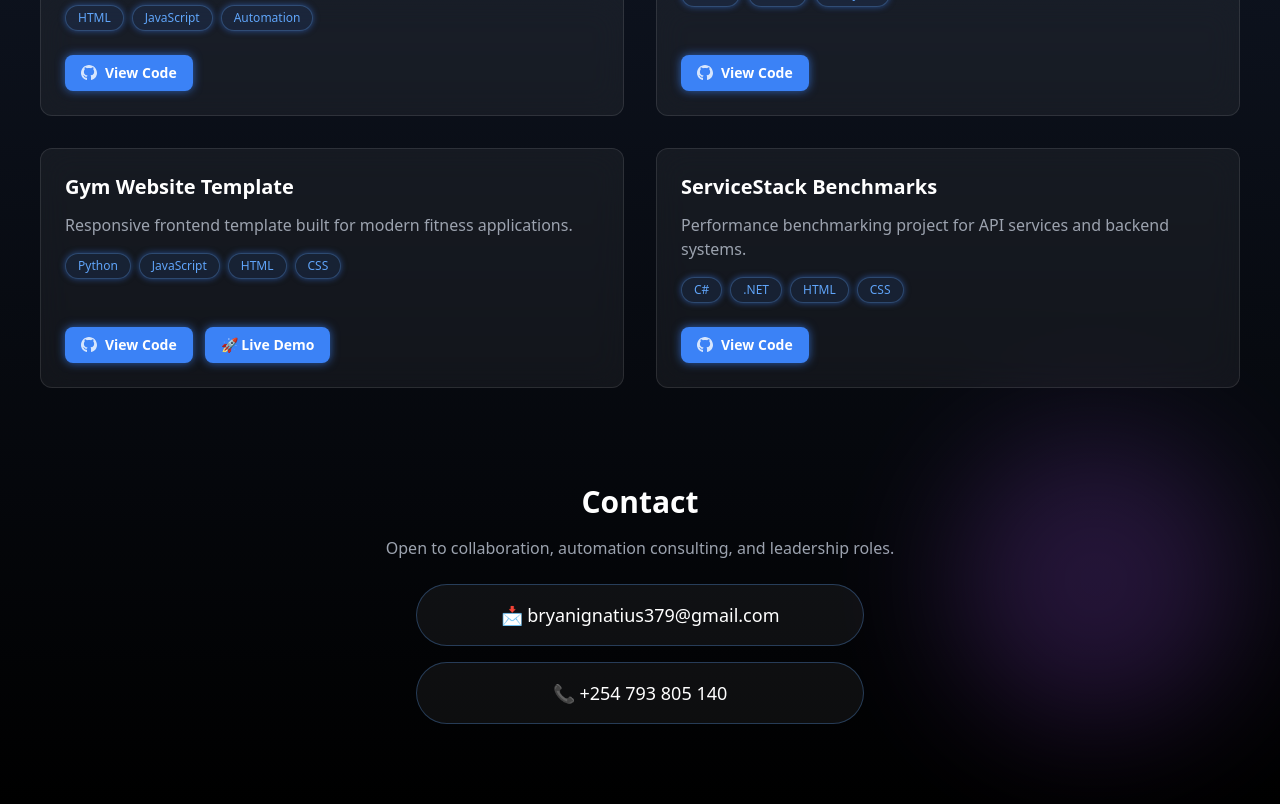
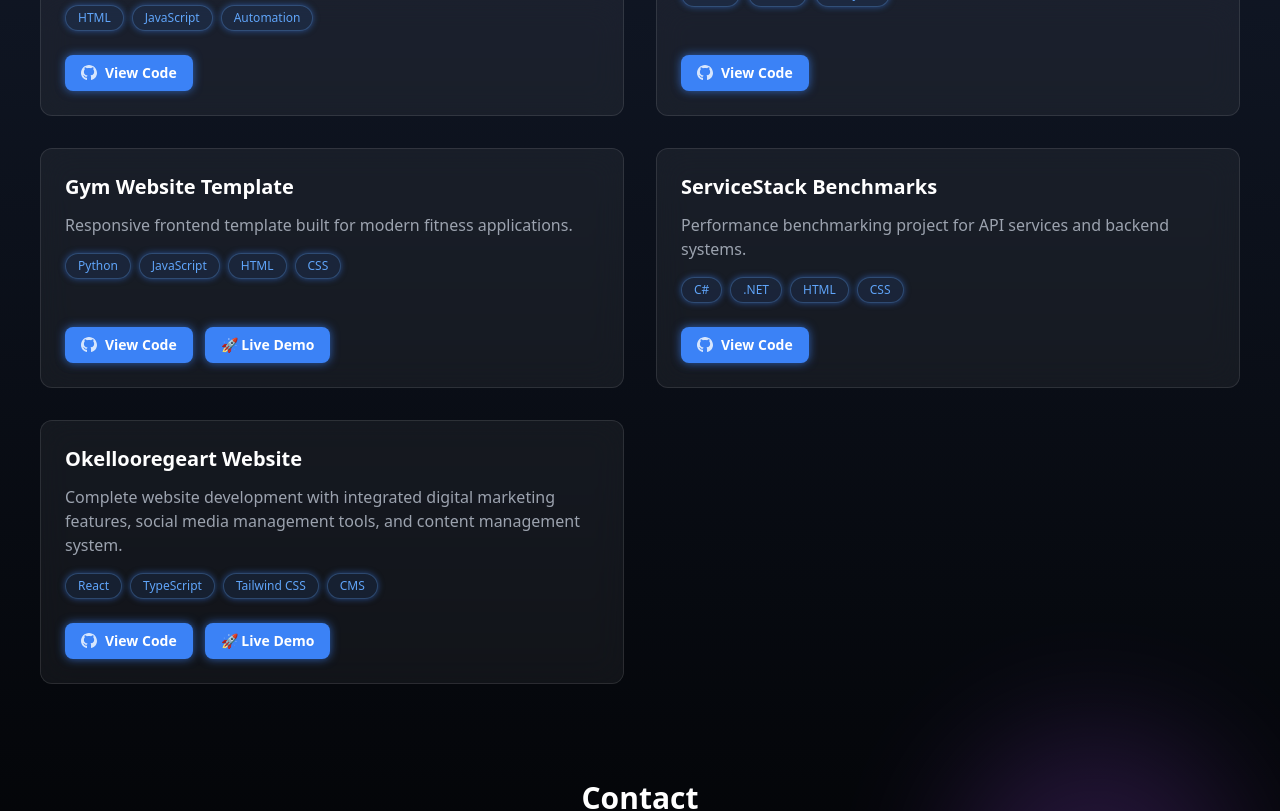
Before and after one commit to Rawal-Brian/briano.dev, a React (Vite) app: page / in a window 1280 px wide. Shown: the part 1387-2198 px from the top of the page. Built offline with nearby package versions, Linux system fonts and the light colour scheme.

Commit message:
New project update

```diff
--- a/src/App.tsx
+++ b/src/App.tsx
@@ -151,6 +151,13 @@ export default function App() {
               tech: ["C#", ".NET", "HTML", "CSS"],
               link: "https://github.com/Rawal-Brian/ServiceStack.Benchmarks",
             },
+            {
+              name: "Okellooregeart Website",
+              desc: "Complete website development with integrated digital marketing features, social media management tools, and content management system.",
+              tech: ["React", "TypeScript", "Tailwind CSS", "CMS"],
+              link: "https://github.com/E-Gilbert/oregeart",
+              demo: "https://okellooregeart.com/",
+            },
           ].map((proj) => (
             <div
               key={proj.name}
```
